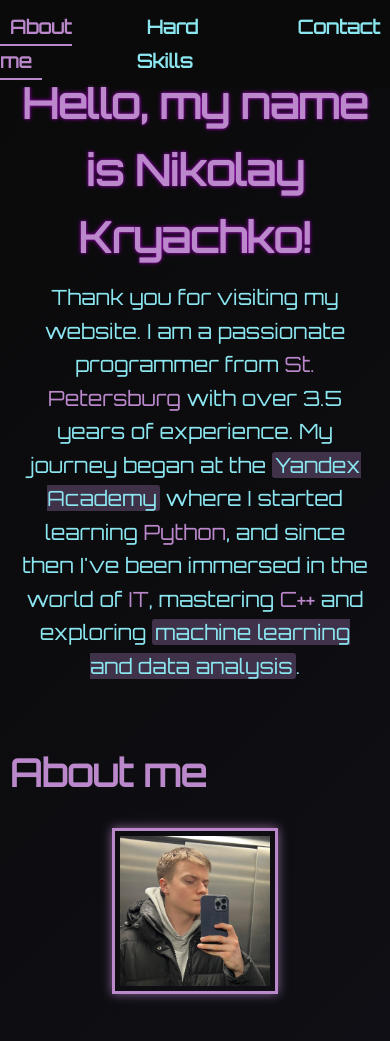
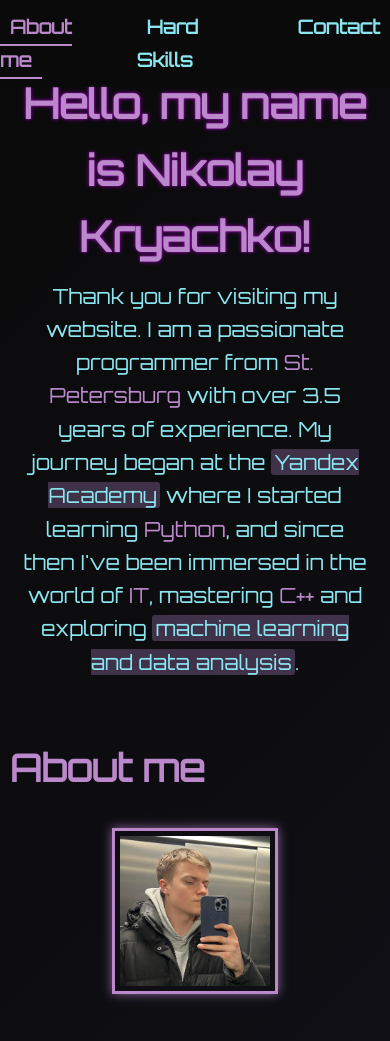
Before and after one commit to NikolayICE/nikolayice.github.io, a plain HTML site: page index.html in a window 390 px wide. Shown: the top 1041 px of the page. Drawn offline with Linux system fonts and the light colour scheme.

Commit message:
edits 37

```diff
--- a/css/style.css
+++ b/css/style.css
@@ -344,15 +344,15 @@ h2.revealed::after {
 
 @media (max-width: 768px) {
     body {
-        font-size: 1.31em;
+        font-size: 1.3em;
     }
 
     .nav-list li a {
-        font-size: 0.9em;
+        font-size: 0.91em;
     }
 
     .portrait-container {
-        margin-top: 20px;
+        margin-top: 25px;
         display: block;
         margin-left: auto;
         margin-right: auto;
@@ -392,6 +392,6 @@ h2.revealed::after {
         font-size: 0.93em;
     }
     .section {
-        margin-bottom: 0px;
+        margin-bottom: 0.5px;
       }
 }
```
